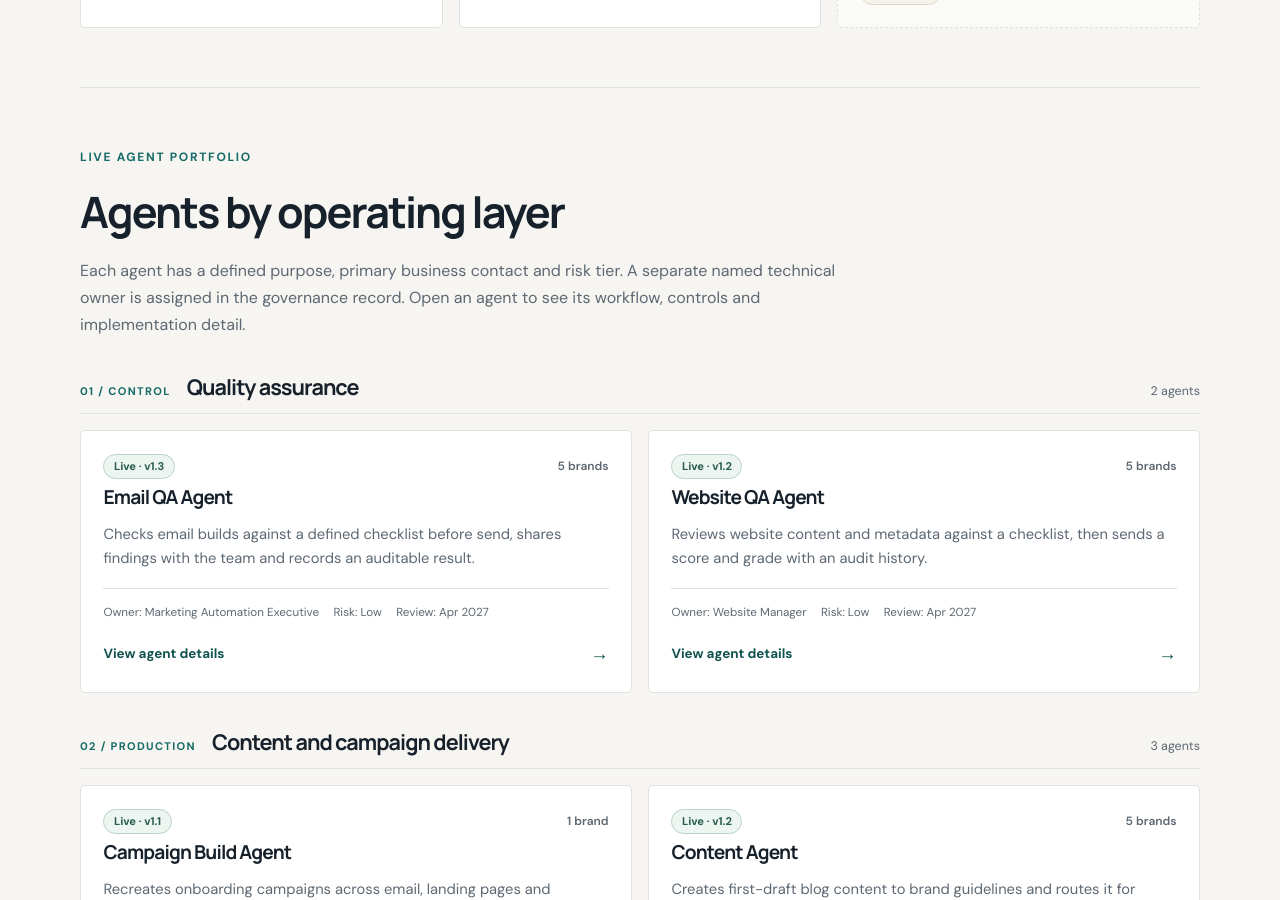
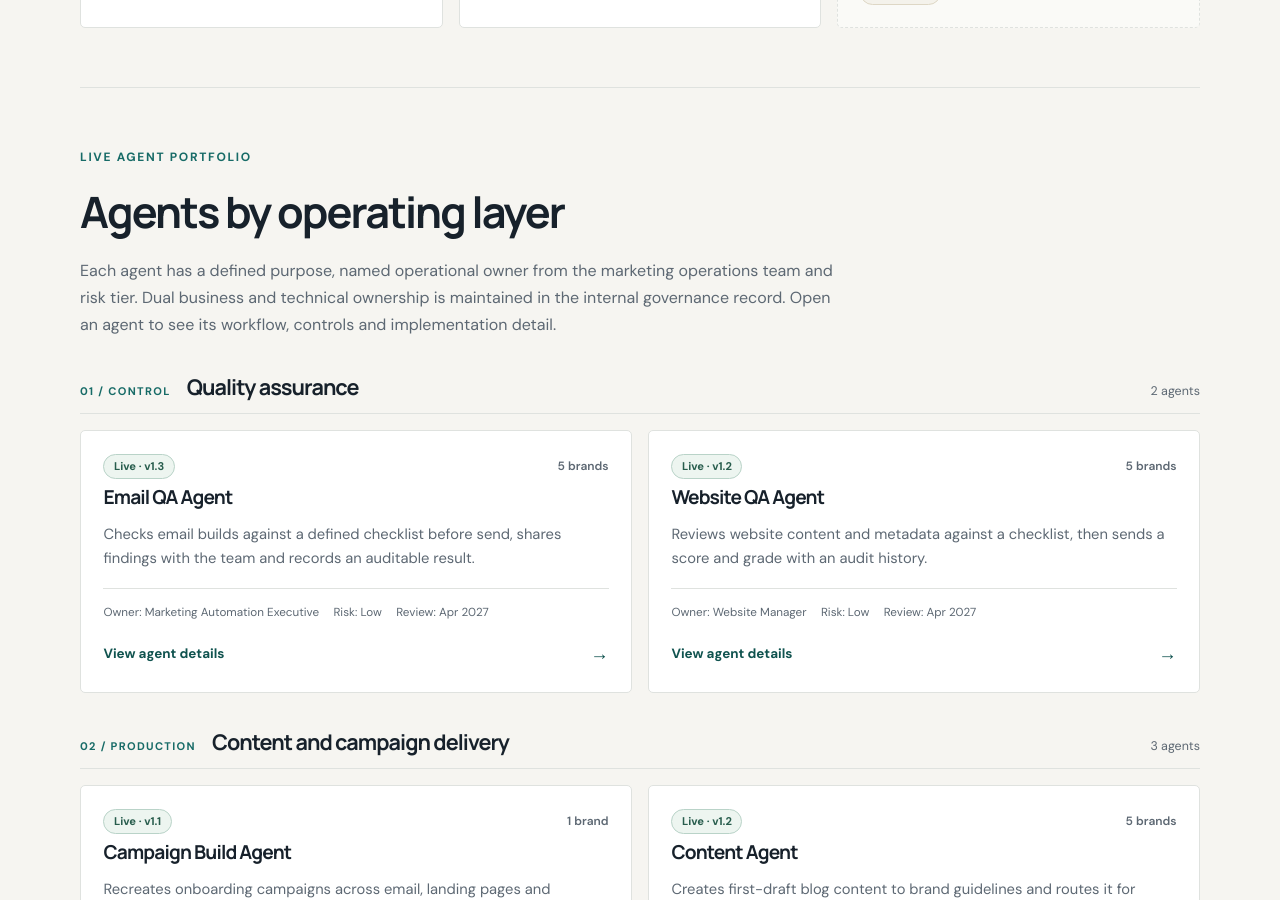
Before and after one commit to georgefwmurray/Marketing-Operations-Control-Centre, a Jekyll site: the page built from Agent-Registry.md, in a window 1280 px wide and 900 px high, scrolled down 1771 px. Built offline with Jekyll 4.4.1, drawn with Linux system fonts in a browser that asks for light colours.

Commit message:
Keep public registry ownership concise while retaining dual internal accountability

```diff
--- a/Agent-Registry.md
+++ b/Agent-Registry.md
@@ -41,7 +41,7 @@ description: "Explore 11 AI-enabled marketing operations agents across six opera
   <div class="section-heading">
     <p class="eyebrow">Live agent portfolio</p>
     <h2>Agents by operating layer</h2>
-    <p>Each agent has a defined purpose, primary business contact and risk tier. A separate named technical owner is assigned in the governance record. Open an agent to see its workflow, controls and implementation detail.</p>
+    <p>Each agent has a defined purpose, named operational owner from the marketing operations team and risk tier. Dual business and technical ownership is maintained in the internal governance record. Open an agent to see its workflow, controls and implementation detail.</p>
   </div>
 
   <div class="agent-layer-heading"><span class="layer-index">01 / CONTROL</span><h3>Quality assurance</h3><span class="layer-count">2 agents</span></div>
```
